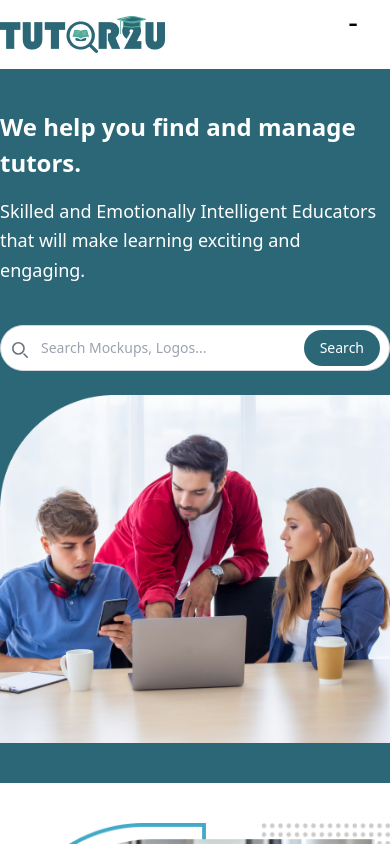
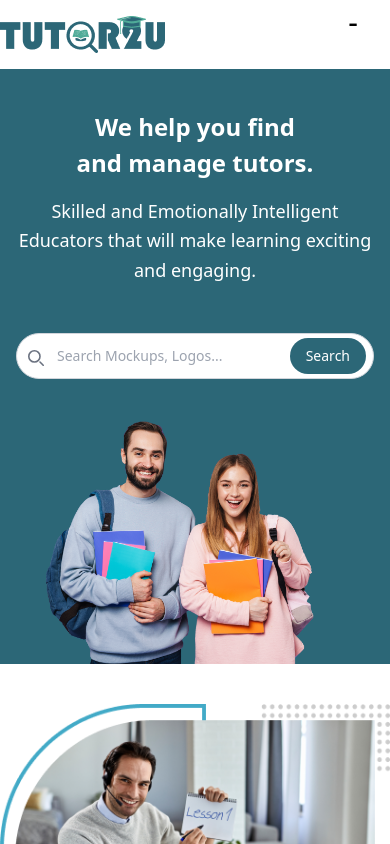
Before and after one commit to krazytofayel/tutor2u, a React (Vite) app: page / in a window 390 px wide. Shown: the top 844 px of the page. Built offline with nearby package versions, Linux system fonts and the light colour scheme; the HTML template or start-up script is replaced by a standard one.

Commit message:
different changes

```diff
--- a/src/Components/Pages/Home/Home.jsx
+++ b/src/Components/Pages/Home/Home.jsx
@@ -1,14 +1,13 @@
 import { useState } from "react";
 import Navbars from "../../SharedComponents/Navbar/Navbars"
 import Footer from "../../SharedComponents/Footer/Footer";
-import homebg from '../../../assets/images/homepage/homebg1.png'
+import homebg from '../../../assets/images/homepage/HomeImage.png'
 import homebg3 from '../../../assets/images/homepage/bgimg3.png'
 import Carddata from '../../SharedComponents/Data/HomeSubjectCarddata/homesubjectcarddata.json'
 import ExploreTutordata from '../../SharedComponents/Data/ExploreTutordata/ExploreTutordata.json'
 import Cards from '../Props/Cards'
 import ExploreTutor from "../Props/ExploreTutor";
 import Slider from "../../SharedComponents/Slider/Slider";
-
 
 const Home = () => {
 
@@ -30,7 +29,7 @@ const Home = () => {
   }
   return (
     <>
-      <div className={`z-10  ${navfix ? ' top-0 h-[12%] w-full fixed bg-white ' : ''}`} >
+      <div className={`z-10  ${navfix ? ' top-0 h-[8%] w-full fixed bg-white transition-all duration-300 ease-in-out ' : ''}`} >
         <Navbars className='relative ' />
 
       </div>
@@ -39,20 +38,20 @@ const Home = () => {
 
 
       <section className="Home_Top_Banner bg-[#2C6777]">
-        <div className="container mx-auto  py-10 lg:py-14 md:py-10 xl:py-24  ">
+        <div className="container mx-auto pb-0 md:pb-0 lg:pb-0 px-2 md:px-0 lg:px-0  py-10 lg:py-14 md:py-10 xl:pt-10  ">
           <div className="mx-auto flex flex-wrap  md:flex-row flex-col items-center">
-            <div className="xl:w-4/6 lg:w-2/4 md:w-1/2 w-full lg:pr-10 lg:py-6 mb-6 lg:mb-0 md:pr-5">
+            <div className="xl:w-3/6 lg:w-2/4 md:w-1/2 w-full lg:pr-10 lg:py-6 mb-6 lg:mb-0 md:pr-5">
               <div className="xl:w-[45rem]">
-                <h1 className="text-white text-[24px] xl:text-[40px] lg:text-[36px] md:text-[27px] title-font font-bold mb-4 ">
-                  We help you find  and manage tutors.
+                <h1 className="text-white text-center md:text-start lg:text-start text-[24px] xl:text-[50px] lg:text-[36px] md:text-[27px] title-font font-bold mb-4 ">
+                  We help you find <br /> and manage tutors.
                 </h1>
 
-                <p className="leading-relaxed xl:text-[20px] text-lg text-white mb-4 lg:font-semibold md:font-semibold font-normal">
-                Skilled and Emotionally Intelligent Educators that will make learning exciting and engaging.
+                <p className="leading-relaxed text-center md:text-start lg:text-start  xl:text-[24px] text-lg text-white mb-4 lg:font-semibold md:font-semibold font-normal">
+                  Skilled and Emotionally Intelligent Educators that will make learning exciting and engaging.
                 </p>
                 <div>
 
-                  <form className="max-w-xl mt-10">
+                  <form className="max-w-xl mt-10 p-2 md:p-0 lg:p-0">
                     <label className=" text-sm font-medium text-gray-900 sr-only ">Search</label>
                     <div className="relative">
                       <div className="absolute inset-y-0 left-0 flex items-center pl-3 mt-1 pointer-events-none">
@@ -61,7 +60,7 @@ const Home = () => {
                         </svg>
                       </div>
                       <input type="search" id="default-search" className="block w-full p-3 pl-10 text-sm text-gray-900 border border-gray-300 rounded-full bg-white focus:ring-blue-500 focus:border-blue-500" placeholder="Search Mockups, Logos..." required />
-                      <button type="submit" className="text-white absolute right-2.5 bottom-[5px] bg-[#2c6777]  focus:ring-4 focus:outline-none focus:ring-blue-300 font-medium rounded-full text-sm px-4 py-2 ">Search</button>
+                      <button type="submit" className="text-white absolute right-2 bottom-[5px] bg-[#2c6777]  focus:ring-4 focus:outline-none focus:ring-blue-300 font-medium rounded-full text-sm px-4 py-2 ">Search</button>
                     </div>
                   </form>
 
@@ -69,7 +68,7 @@ const Home = () => {
               </div>
             </div>
 
-            <div className="  xl:w-2/6 lg:w-2/4  md:w-1/2 w-full lg:h-auto h-auto object-cover object-center flex justify-center md:justify-end">
+            <div className="  xl:w-3/6 lg:w-2/4  md:w-1/2 w-full lg:h-auto h-auto object-cover object-center flex justify-center md:justify-end">
               <img alt="Top-Banner-Side-Image" className=" " src={homebg} />
             </div>
           </div>
@@ -193,12 +192,12 @@ const Home = () => {
             }
 
           </div>
-          <div className="text-center lg:mt-10 ">
+          <div className="text-center lg:mt-2 ">
 
             {ExploreTutordata.length > loadmore && (
               <button
                 onClick={handleLoadMore}
-                className="bg-[#2c6777] hover:bg-blue-700  mb-10 rounded text-white font-bold py-2 px-9 rounded "
+                className="bg-[#2c6777] hover:bg-[#2c6777]  mb-10  text-white font-bold py-2 px-9 rounded "
               >
                 Show More
               </button>
@@ -214,8 +213,12 @@ const Home = () => {
 
 
       </section>
-      <section className="p-2 mb-20">
+      <section className="p-2  mb-20">
 
+        <div className="  ">
+
+          <h1 className="text-[24px] text-gray-700 xl:text-[40px] lg:text-[36px] md:text-[27px] text-center mb-10   font-[650] max-w-xl mx-auto ">Let students speak for us</h1>
+        </div>
         <Slider></Slider>
       </section>
 
--- a/src/Components/SharedComponents/Data/ExploreTutordata/ExploreTutordata.json
+++ b/src/Components/SharedComponents/Data/ExploreTutordata/ExploreTutordata.json
@@ -9,7 +9,7 @@
     "company": "DEEPENDS",
     "city": "Mississippi Windsor Place",
     "phone": "+1 (903) 520-2097",
-    "email": "idataylor@deepends.com",
+    "email": "idataylor@gmail.com",
     "balance": "$1,700.35",
     "ocupation": "Zilidium / sdsadasd",
     "address": "777 Wortman Avenue, Fannett, New Hampshire, 4294",
@@ -26,7 +26,7 @@
     "company": "IMPERIUM",
     "city": "Illinois Juliana Place",
     "phone": "+1 (910) 579-3274",
-    "email": "mckinneyvaldez@imperium.com",
+    "email": "mckinnez@gmail.com",
     "balance": "$2,725.07",
     "ocupation": "Geeknet / sdsadasd",
     "address": "666 Cumberland Street, Malo, Arizona, 8453",
@@ -43,7 +43,7 @@
     "company": "COMTEST",
     "city": "Oregon Herkimer Court",
     "phone": "+1 (819) 553-2677",
-    "email": "olsonmichael@comtest.com",
+    "email": "olsonmichael@gmail.com",
     "balance": "$2,788.82",
     "ocupation": "Eclipsent / sdsadasd",
     "address": "196 Crosby Avenue, Grazierville, Federated States Of Micronesia, 1567",
@@ -60,7 +60,7 @@
     "company": "ONTAGENE",
     "city": "American Samoa Gates Avenue",
     "phone": "+1 (960) 495-2106",
-    "email": "cabreraburks@ontagene.com",
+    "email": "cabreraburks@gmail.com",
     "balance": "$3,876.98",
     "ocupation": "Cognicode / sdsadasd",
     "address": "747 Amity Street, Nettie, Rhode Island, 8751",
@@ -77,7 +77,7 @@
     "company": "NEBULEAN",
     "city": "Alaska Locust Street",
     "phone": "+1 (886) 409-3038",
-    "email": "mortonmullins@nebulean.com",
+    "email": "mortonmu@gmail.com",
     "balance": "$1,688.71",
     "ocupation": "Qnekt / sdsadasd",
     "address": "160 Bridge Street, Blanco, Marshall Islands, 9156",
```
Also changed, not shown: src/assets/images/homepage/HomeImage.png (added).
